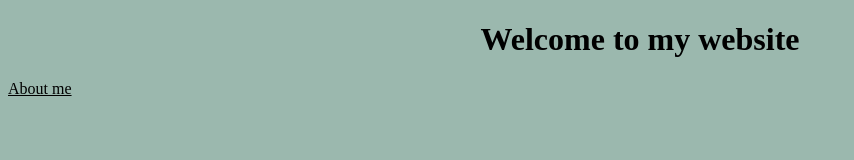
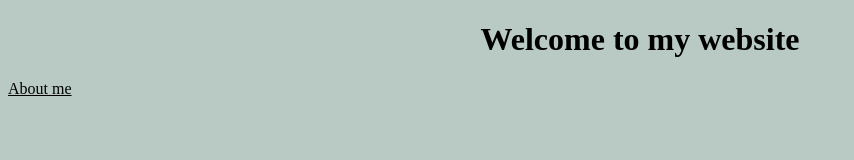
Before and after one commit to olgapavlina/multiple-pages-static-website, a plain HTML site: page index.html in a window 1280 px wide. Shown: the whole page, without its empty margins (0-854 px from the left). Drawn offline with Linux system fonts and the light colour scheme.

Commit message:
Change background color

```diff
--- a/styles/styles.css
+++ b/styles/styles.css
@@ -1,5 +1,5 @@
 body {
-  background-color: rgb(155, 184, 174);
+  background-color: rgb(185, 202, 196);
 }
 
 h1 {
```
